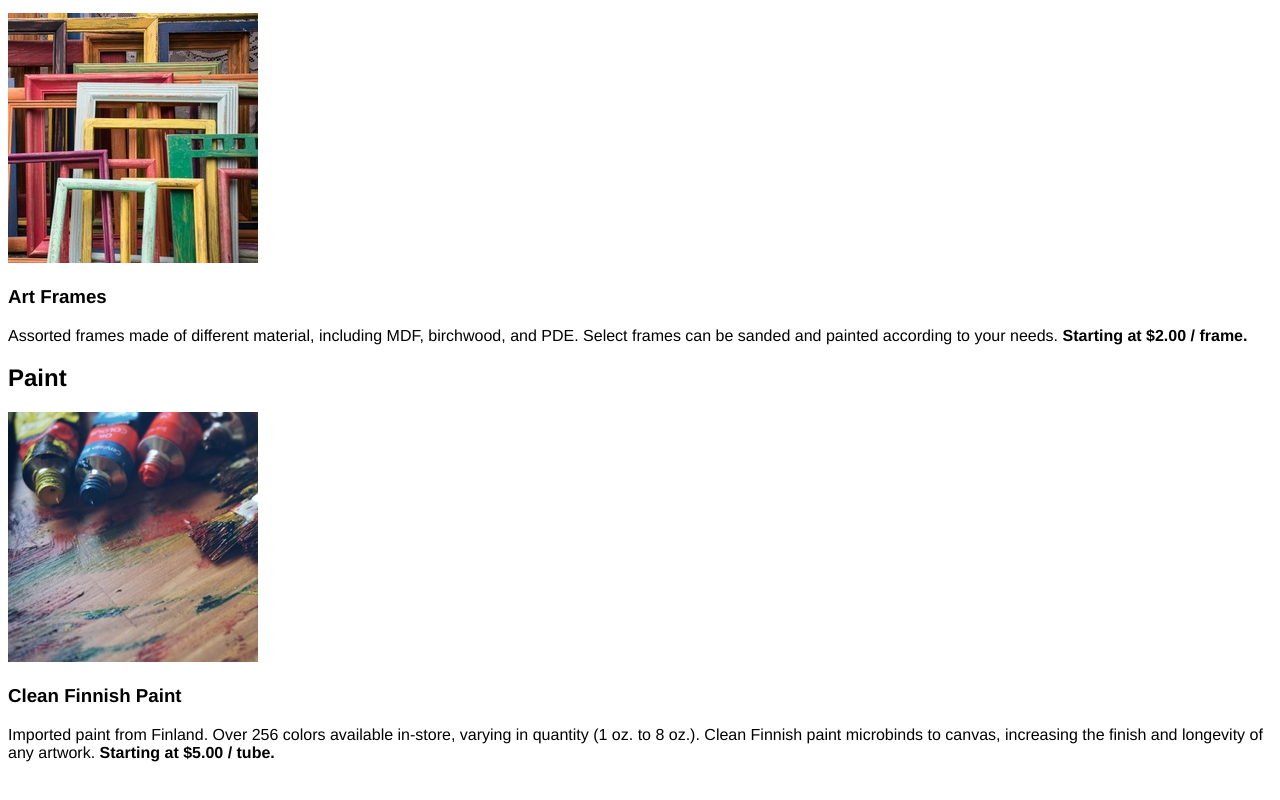
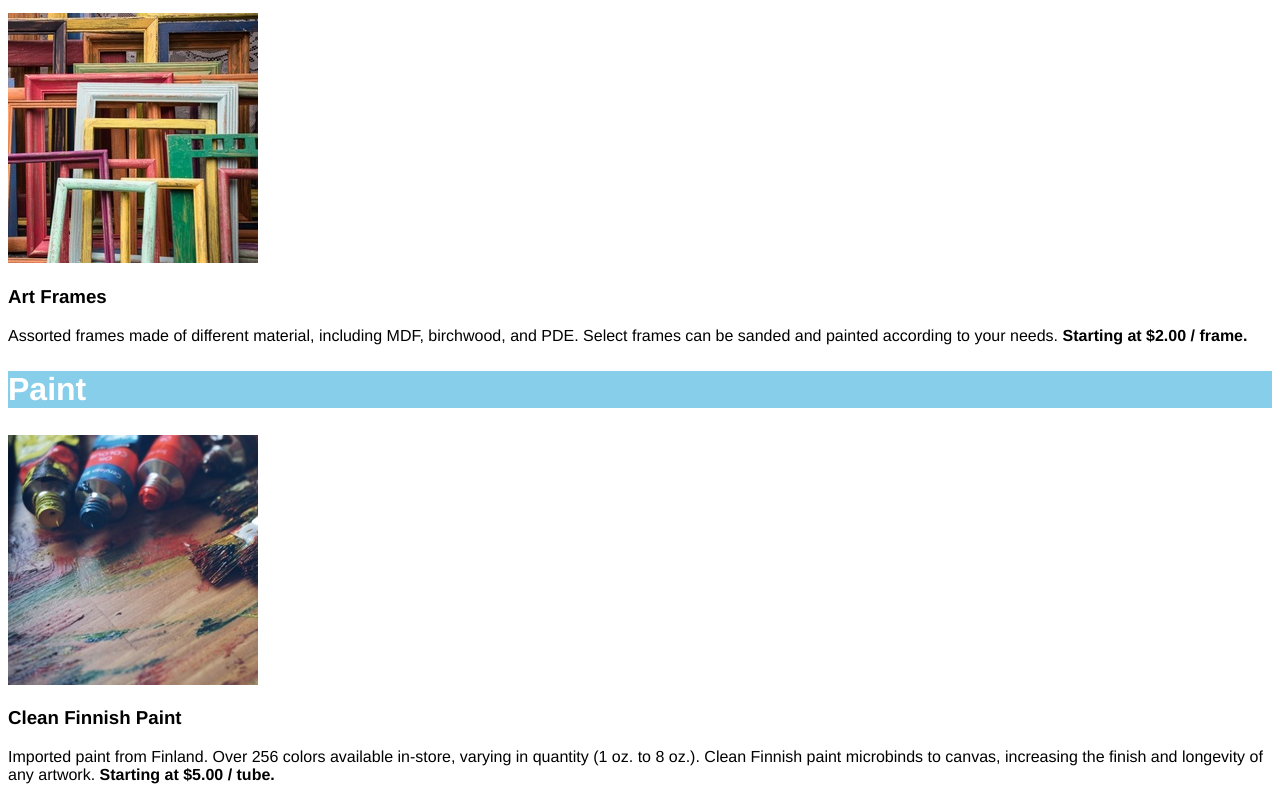
Before and after one commit to ThabangP07/Arts-project, a plain HTML site: page index.html in a window 1280 px wide. Shown: the part 721-1521 px from the top of the page. Before the commit the page ends 1499 px from the top, so only its background shows below. Drawn offline with Linux system fonts and the light colour scheme.

Commit message:
Styled the Paint section heading

```diff
--- a/resources/css/index.css
+++ b/resources/css/index.css
@@ -28,3 +28,9 @@
 }
 
 /*section 3*/
+.paint h2 {
+    background-color: skyblue;
+    font-size: 32px;
+    font-weight: bold;
+    color:white;
+}
```
